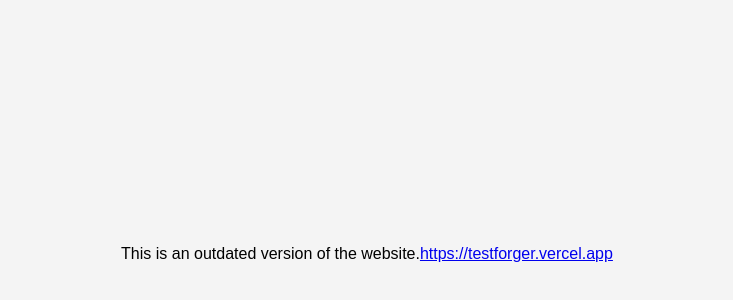
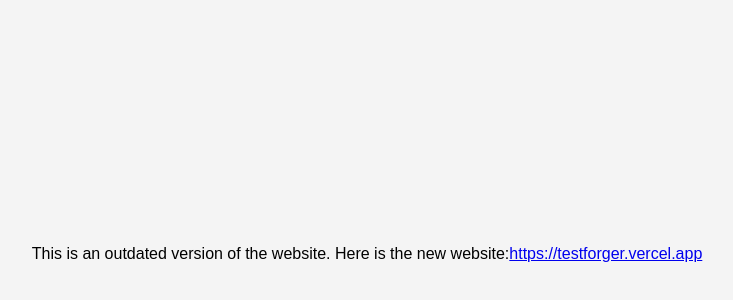
Before and after one commit to brianh27/AI-STUDY-TOOLS, a React (Vite) app: page / in a window 1280 px wide. Shown: the part 146-446 px from the top of the page, without its empty margins (273-1006 px from the left). Built offline with nearby package versions, Linux system fonts and the light colour scheme.

Commit message:
Update login.jsx

```diff
--- a/src/login.jsx
+++ b/src/login.jsx
@@ -71,7 +71,7 @@ const Login=()=>{
   return (
       <div>
         This is an outdated version of the website.
-
+        Here is the new website:
         <a href='https://testforger.vercel.app'>https://testforger.vercel.app</a>
       </div>
   )
```
